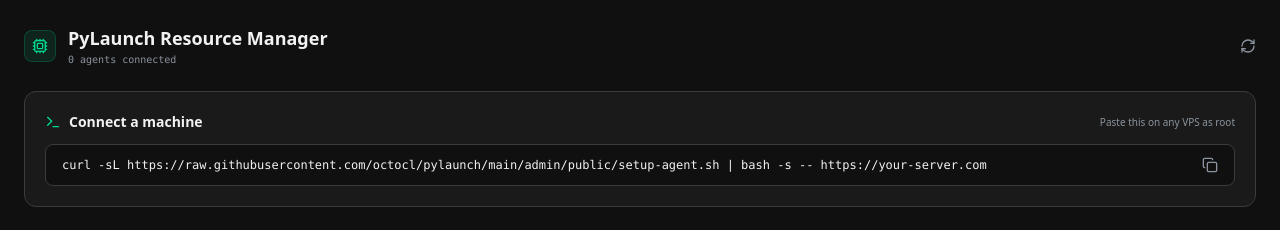
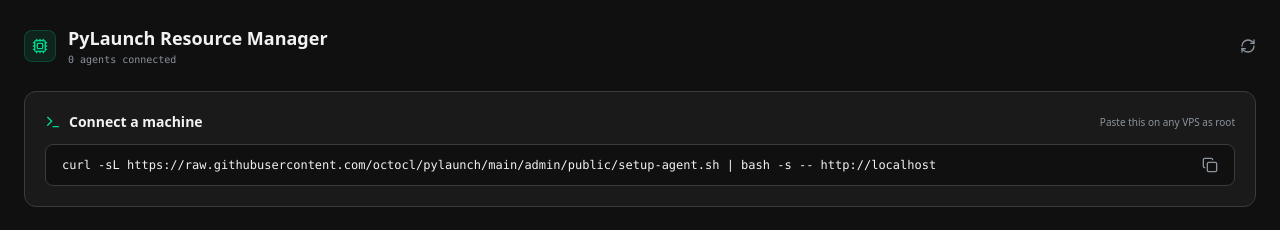
Before and after one commit to octocl/pylaunch, a Next.js app in the folder admin/: page / in a window 1280 px wide. Shown: the top 230 px of the page. Built offline with nearby package versions, Linux system fonts and the light colour scheme.

Commit message:
admin: auto-detect server URL in connect command

```diff
--- a/admin/app/page.tsx
+++ b/admin/app/page.tsx
@@ -82,7 +82,8 @@
   };
 
   const agents = mem?.agents ?? [];
-  const connCmd = `curl -sL https://raw.githubusercontent.com/octocl/pylaunch/main/admin/public/setup-agent.sh | bash -s -- https://your-server.com`;
+  const origin = typeof window !== "undefined" ? window.location.origin : "http://localhost:3000";
+  const connCmd = `curl -sL https://raw.githubusercontent.com/octocl/pylaunch/main/admin/public/setup-agent.sh | bash -s -- ${origin}`;
 
   return (
     <div className="min-h-screen bg-[#101010] p-6 max-w-7xl mx-auto">
```
